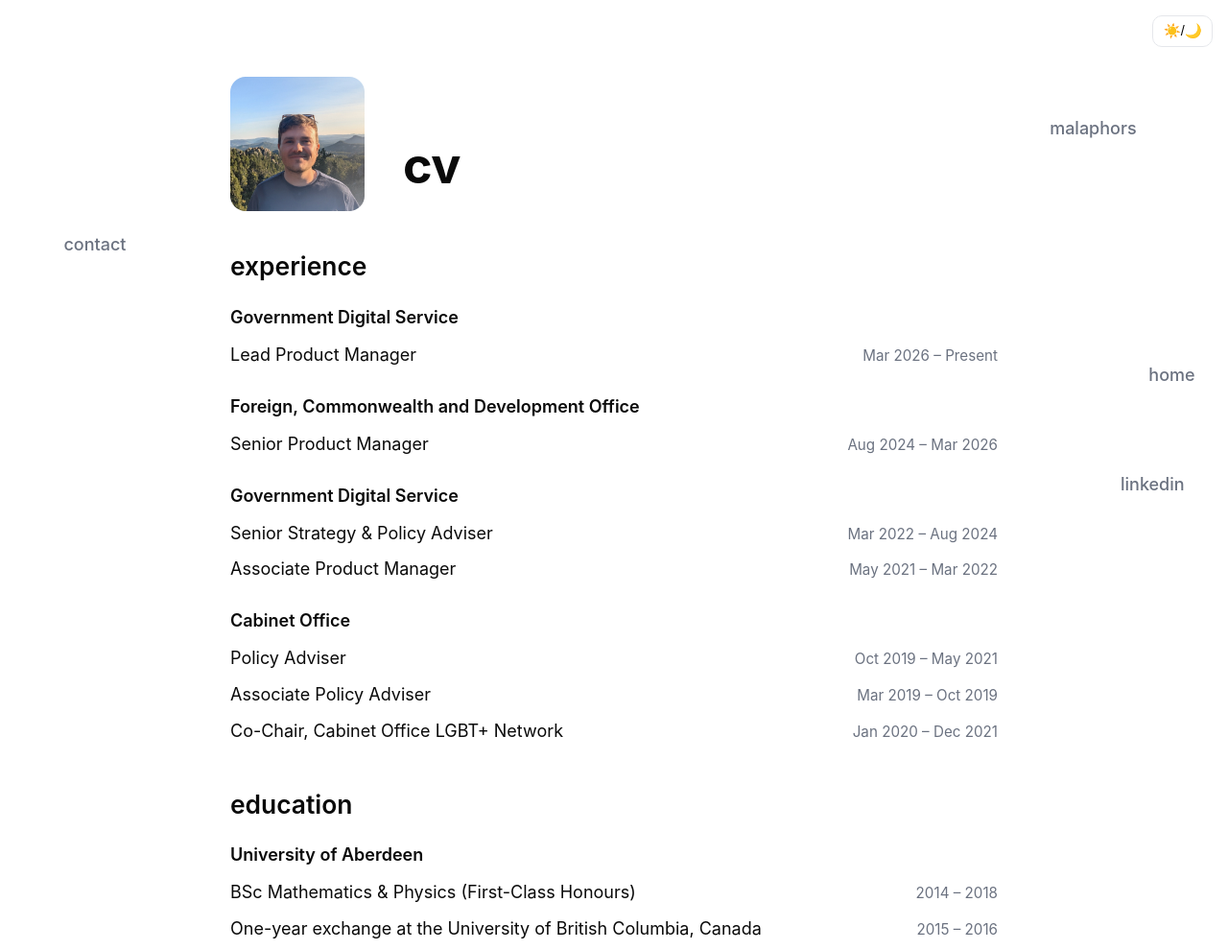
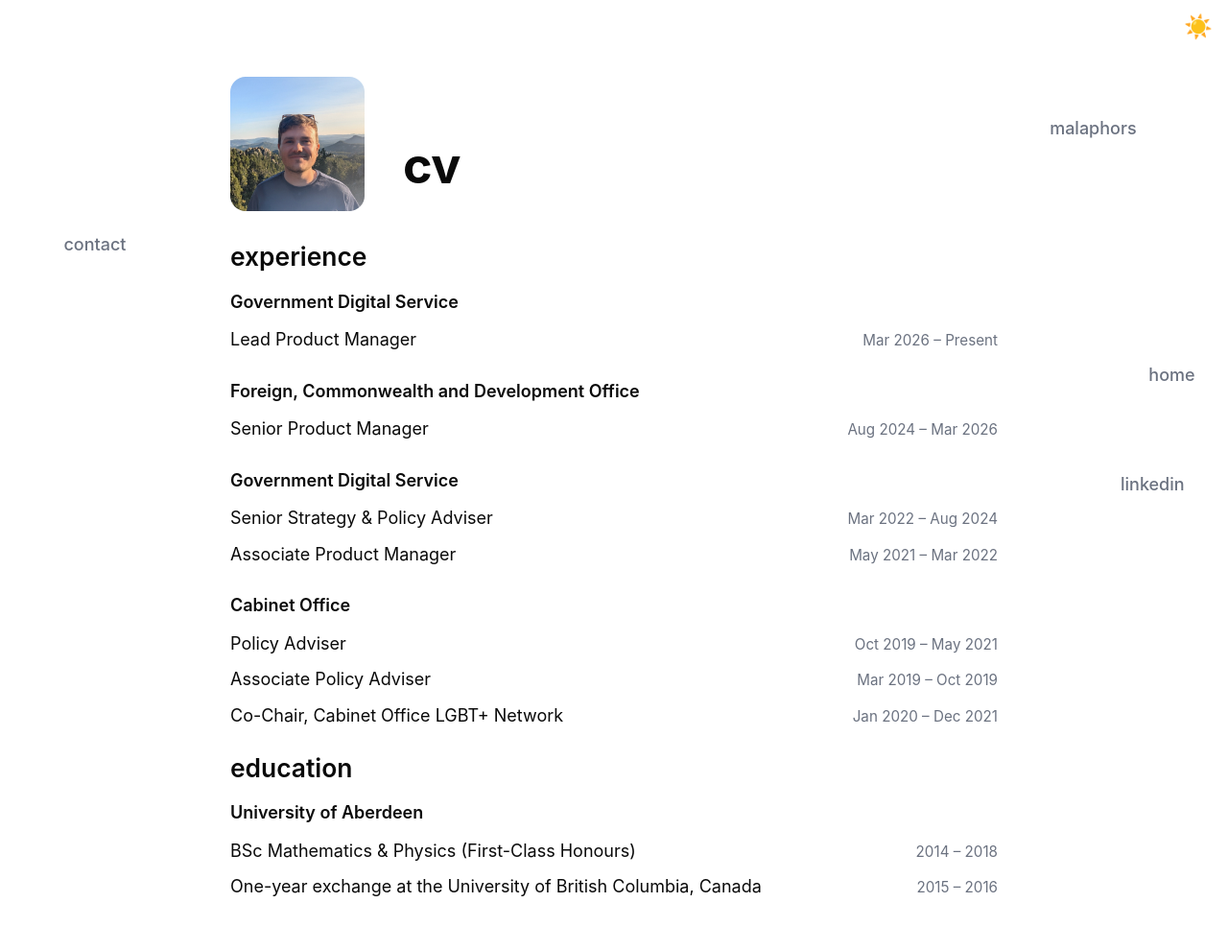
Before and after one commit to aleapproved/alegillies, a plain HTML site: page cv/index.html in a window 1280 px wide. Shown: the whole page at 96% size. Drawn offline with Linux system fonts and the light colour scheme.

Commit message:
Yet more beautification

```diff
--- a/base.css
+++ b/base.css
@@ -60,19 +60,19 @@
 a:hover, a:focus-visible { border-bottom-color: currentColor; outline: none; }
 
 /* ---------- Theme toggle ---------- */
-.toggle {
+.theme-toggle {
   position: fixed; top: 1rem; right: 1rem; z-index: 30;
-  background: color-mix(in oklab, var(--bg) 75%, transparent);
-  backdrop-filter: saturate(1.2) blur(8px);
-  -webkit-backdrop-filter: saturate(1.2) blur(8px);
-  color: var(--text);
-  border: 1px solid var(--line);
-  border-radius: 10px;
-  padding: .45rem .65rem;
-  font-size: .9rem;
+  background: none;
+  border: none;
+  padding: 0;
   cursor: pointer;
+  font-size: clamp(1.25rem, 3vw, 1.5rem);
+  line-height: 1;
 }
-.toggle:hover, .toggle:focus-visible { border-color: currentColor; outline: none; }
+
+.theme-toggle:focus-visible {
+  outline: none;
+}
 
 /* ---------- Wandering links (desktop) ---------- */
 .floatingLink {
@@ -134,7 +134,13 @@
 }
 
 /* ---------- CV: unified spacing & typography ---------- */
-.section-title { margin: 2.25rem 0 1rem; font-size: 1.65rem; font-weight: 600; text-transform: lowercase; }
+h2 { margin: 0; }
+.section-title { margin: 0 0 1rem 0; font-size: 1.65rem; font-weight: 600; text-transform: lowercase; line-height: 1.2; padding-top: 0; }
+.page-header + .section-title {
+  margin-top: 0;
+  padding-top: 0;
+}
+.profile-section + .section-title { margin-top: 0; }
 .org-block { margin: 1rem 0 1.25rem; }
 .section-title + .org-block { margin-top: 0.25rem; }
 .org-name { font-weight: 600; margin: 0 0 .35rem; }
@@ -241,4 +247,6 @@
   .greeting {
     font-size: 1.75rem;
   }
+
+
 }
--- a/cv/index.html
+++ b/cv/index.html
@@ -98,7 +98,7 @@
 
   </div>
 
-  <button class="toggle" id="themeToggle" type="button" aria-pressed="false" aria-label="Toggle dark mode">☀️/🌙</button>
+  <button class="theme-toggle" id="themeToggle" type="button" aria-pressed="false" aria-label="Toggle dark mode">☀️</button>
   <script src="/pages.js" defer></script>
   <script src="/theme.js" defer></script>
   <script src="/favicon.js" defer></script>
--- a/theme-init.js
+++ b/theme-init.js
@@ -43,10 +43,13 @@
       requestAnimationFrame(() => {
         document.documentElement.classList.remove('no-anim');
 
-        // Also set initial aria-pressed on the toggle for perfect a11y parity
+        // Also set initial aria-pressed and emoji on the toggle
         const isDark = document.documentElement.getAttribute('data-theme') === 'dark';
         const btn = document.getElementById('themeToggle');
-        if (btn) btn.setAttribute('aria-pressed', isDark ? 'true' : 'false');
+        if (btn) {
+          btn.setAttribute('aria-pressed', isDark ? 'true' : 'false');
+          btn.textContent = isDark ? '🌕' : '☀️';
+        }
       });
     };
     if (document.readyState === 'loading') {
--- a/theme.js
+++ b/theme.js
@@ -19,7 +19,10 @@
 
     // Reflect on the toggle if present
     const btn = document.getElementById('themeToggle');
-    if (btn) btn.setAttribute('aria-pressed', value === 'dark' ? 'true' : 'false');
+    if (btn) {
+      btn.setAttribute('aria-pressed', value === 'dark' ? 'true' : 'false');
+      btn.textContent = value === 'dark' ? '🌕' : '☀️';
+    }
 
     // Notify listeners
     window.dispatchEvent(new CustomEvent(EVT, { detail: { theme: value } }));
@@ -36,8 +39,10 @@
       const next = getTheme() === 'dark' ? 'light' : 'dark';
       setTheme(next);
     });
-    // Ensure correct aria-pressed on load
-    btn.setAttribute('aria-pressed', getTheme() === 'dark' ? 'true' : 'false');
+    // Ensure correct aria-pressed and icon on load
+    const theme = getTheme();
+    btn.setAttribute('aria-pressed', theme === 'dark' ? 'true' : 'false');
+    btn.textContent = theme === 'dark' ? '🌕' : '☀️';
   }
 
   if (document.readyState === 'loading') {
```
Also changed, not shown: contact/index.html (+1 -1 lines), game/index.html (+1 -1 lines), index.html (+1 -1 lines), malaphors/index.html (+1 -1 lines).
